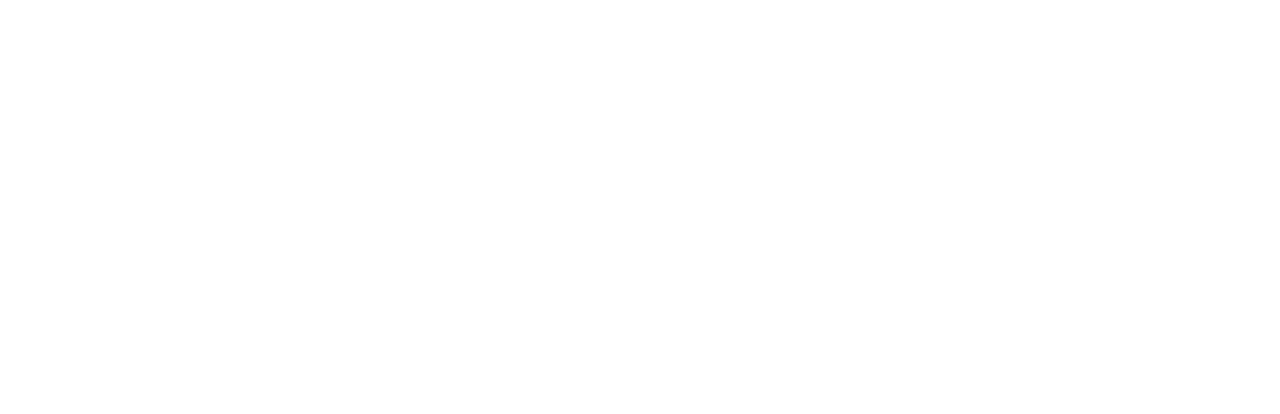
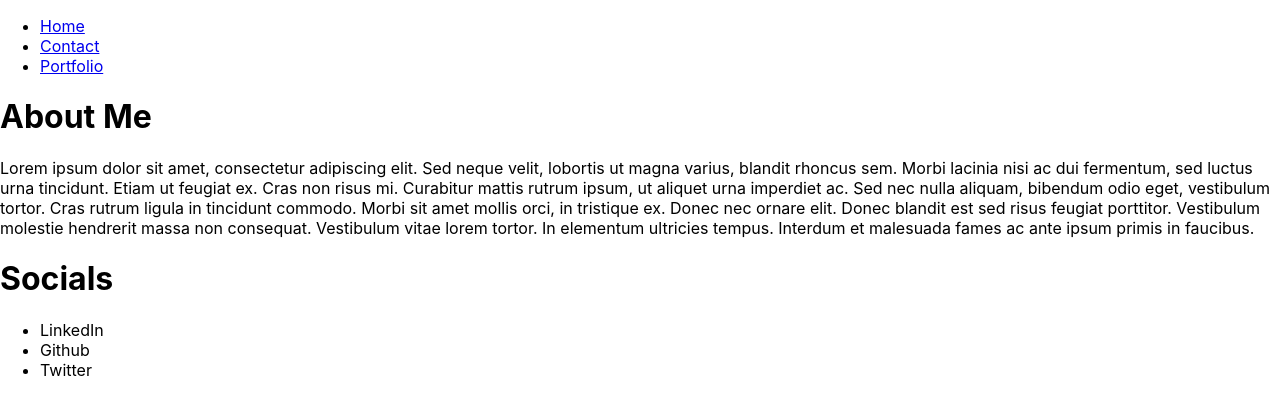
Before and after one commit to Henryrjung/react_portfolio, a React (Create React App) app: page / in a window 1280 px wide. Shown: the top 414 px of the page. Built offline with nearby package versions, Linux system fonts and the light colour scheme.

Commit message:
added basic routes

```diff
--- a/package.json
+++ b/package.json
@@ -8,6 +8,7 @@
     "@testing-library/user-event": "^12.6.3",
     "react": "^17.0.1",
     "react-dom": "^17.0.1",
+    "react-router-dom": "^5.2.0",
     "react-scripts": "4.0.2",
     "web-vitals": "^1.1.0"
   },
--- a/src/App.js
+++ b/src/App.js
@@ -1,8 +1,21 @@
 import './App.css';
+import Navbar from './components/navbar/Navbar';
+import { BrowserRouter as Router, Route } from "react-router-dom";
+import Home from './pages/home/Home';
+import Contact from './pages/contact/Contact';
+import Portfolio from './pages/portfolio/Portfolio';
 
 function App() {
   return (
-    <div></div>
+    <Router>
+      <div>
+      <Navbar />
+      <Route exact path='/' component={Home}/>
+      <Route path='/Contact' component={Contact} />
+      <Route path='/Portfolio' component={Portfolio} />
+    </div>
+    </Router>
+
   );
 }
 
--- /dev/null
+++ b/src/components/navbar/Navbar.js
@@ -0,0 +1,24 @@
+import React from "react";
+import { Link } from "react-router-dom";
+
+function Navbar() {
+  return (
+    <>
+      <nav>
+          <ul>
+              <li>
+                  <Link to='/'>Home</Link>
+              </li>
+              <li>
+                  <Link to='/Contact'>Contact</Link>
+              </li>
+              <li>
+                  <Link to='/Portfolio'>Portfolio</Link>
+              </li>
+          </ul>
+      </nav>
+    </>
+  );
+}
+
+export default Navbar;
--- /dev/null
+++ b/src/pages/contact/Contact.js
@@ -0,0 +1,11 @@
+import React from 'react';
+
+function Contact(){
+    return(
+        <>
+        <h1>Contact Me</h1>
+        </>
+    )
+}
+
+export default Contact;
--- /dev/null
+++ b/src/pages/home/Home.js
@@ -0,0 +1,33 @@
+import React from "react";
+
+function Home() {
+  return (
+    <>
+      <div>
+        <h1>About Me</h1>
+        <p>
+          Lorem ipsum dolor sit amet, consectetur adipiscing elit. Sed neque
+          velit, lobortis ut magna varius, blandit rhoncus sem. Morbi lacinia
+          nisi ac dui fermentum, sed luctus urna tincidunt. Etiam ut feugiat ex.
+          Cras non risus mi. Curabitur mattis rutrum ipsum, ut aliquet urna
+          imperdiet ac. Sed nec nulla aliquam, bibendum odio eget, vestibulum
+          tortor. Cras rutrum ligula in tincidunt commodo. Morbi sit amet mollis
+          orci, in tristique ex. Donec nec ornare elit. Donec blandit est sed
+          risus feugiat porttitor. Vestibulum molestie hendrerit massa non
+          consequat. Vestibulum vitae lorem tortor. In elementum ultricies
+          tempus. Interdum et malesuada fames ac ante ipsum primis in faucibus.
+        </p>
+      </div>
+      <div>
+        <h1>Socials</h1>
+        <ul>
+          <li>LinkedIn</li>
+          <li>Github</li>
+          <li>Twitter</li>
+        </ul>
+      </div>
+    </>
+  );
+}
+
+export default Home;
--- /dev/null
+++ b/src/pages/portfolio/Portfolio.js
@@ -0,0 +1,11 @@
+import React from 'react';
+
+function Portfolio(){
+    return(
+        <>
+        <h1>portfolio</h1>
+        </>
+    )
+}
+
+export default Portfolio;
```
Also changed, not shown: src/components/navbar/Navbar.css (added), 1 other file (tests, documents, lock files or other folders).
